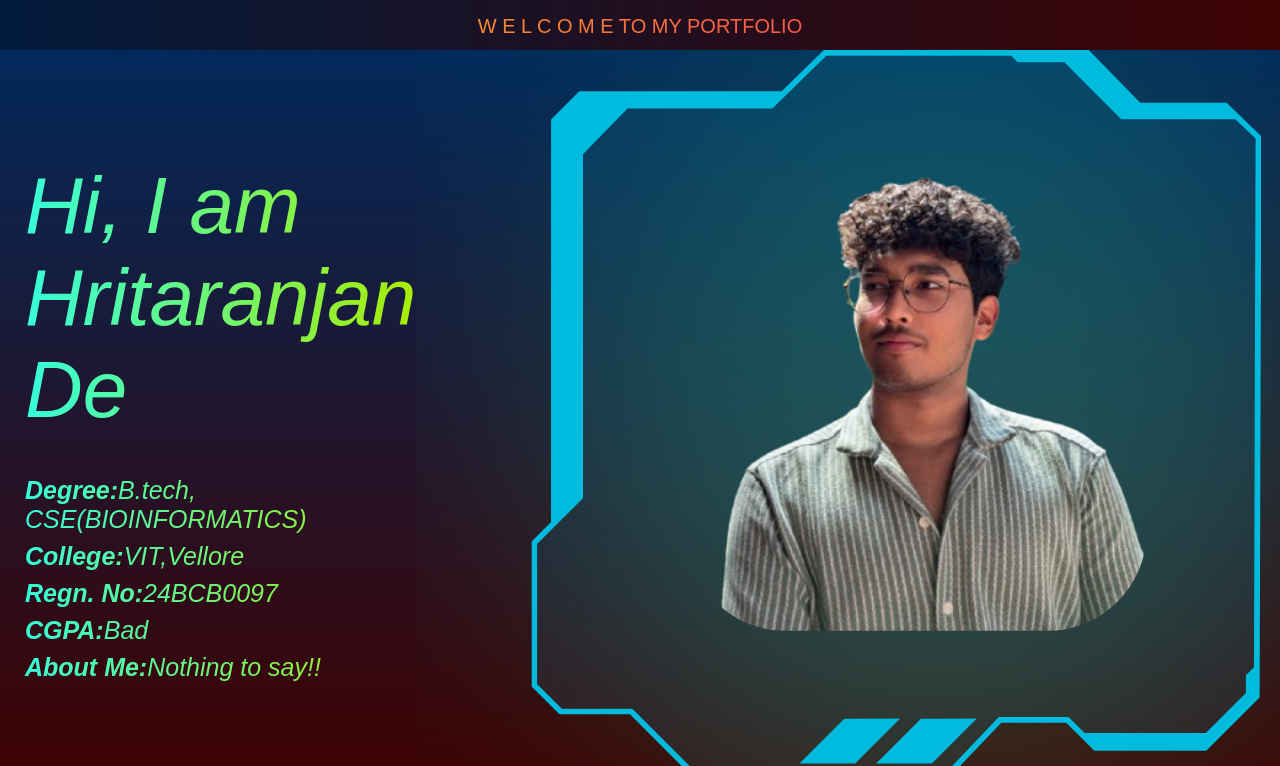
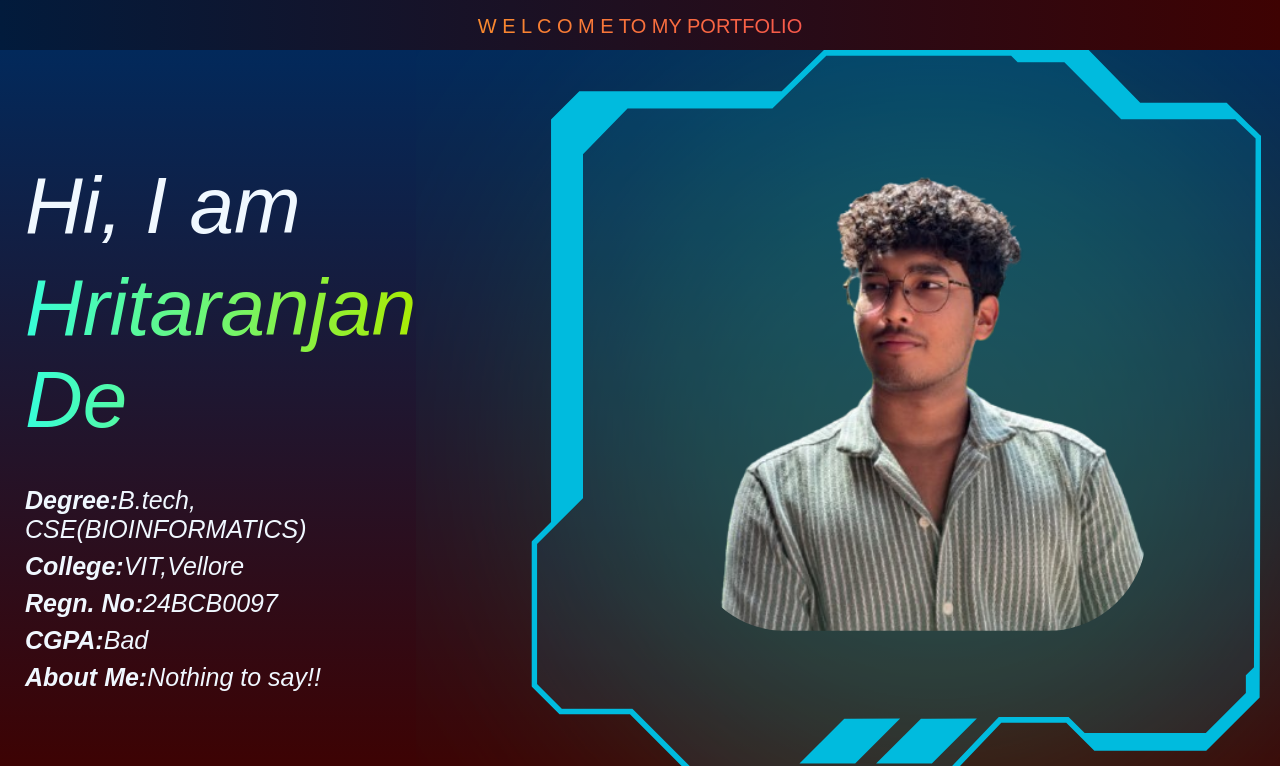
Before and after one commit to hrt16/portfolio, a plain HTML site: page index.html in a window 1280 px wide. Shown: the top 766 px of the page. Drawn offline with Linux system fonts and the light colour scheme.

Commit message:
Enhance styles and add introductory text class
Added new class H0 for introductory text and updated styles for H1, H2, and H3 classes.

```diff
--- a/index.html
+++ b/index.html
@@ -9,6 +9,15 @@
             }
         .full{
             display:flex;
+
+        }
+        .H0{
+            text-align: left;
+            color:aliceblue;
+            font-size: 80px;
+            padding-left:25px;
+            margin-bottom: 10px;
+            margin-top: 10px;
 
         }
         .H1{
@@ -31,11 +40,7 @@
         }
         .H2{
             text-align: left;
-           background: linear-gradient(90deg, #2fffe7, #aaec04);
-  -webkit-background-clip: text;
-  -webkit-text-fill-color: transparent;
-          background-clip: text;
-          color: transparent;
+            color:aliceblue;
             font-size: 25px;
             padding-left:25px;
             margin-top: 0px;
@@ -43,11 +48,7 @@
         }
         .H3{
             text-align: left;
-          background: linear-gradient(90deg, #2fffe7, #aaec04);
-  -webkit-background-clip: text;
-  -webkit-text-fill-color: transparent;
-          background-clip: text;
-          color: transparent;
+            color:aliceblue;
             font-size: 25px;
             padding-left:25px;
             margin-top: 0px;
@@ -91,7 +92,8 @@
         </div>
         <div class="full">
             <div class="div1">
-                <p class="H1"><i>Hi, I am Hritaranjan De</i></p>
+                <p class="H0"><i>Hi, I am</i></p>
+                <p class="H1"><i>Hritaranjan De</i></p>
                 <p class="H2"><i><b>Degree:</b>B.tech, CSE(BIOINFORMATICS)</i></p>
                 <p class="H2"><i><b>College:</b>VIT,Vellore</i></p>
                 <p class="H2"><i><b>Regn. No:</b>24BCB0097</i></p>
```
